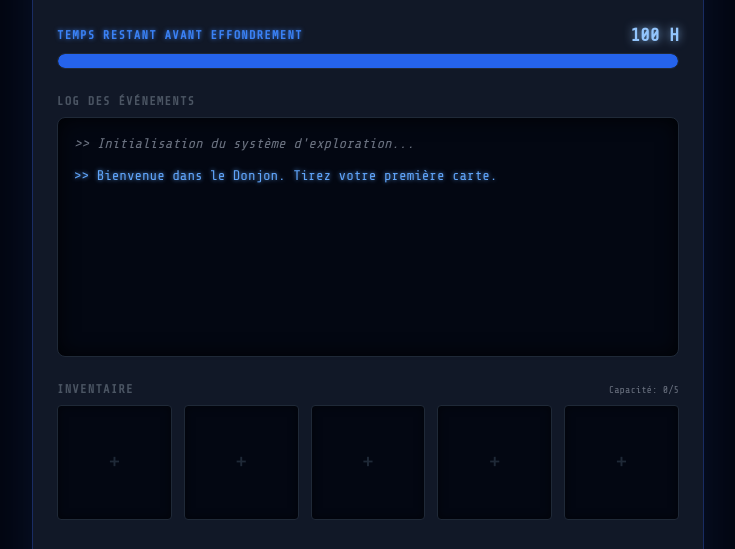
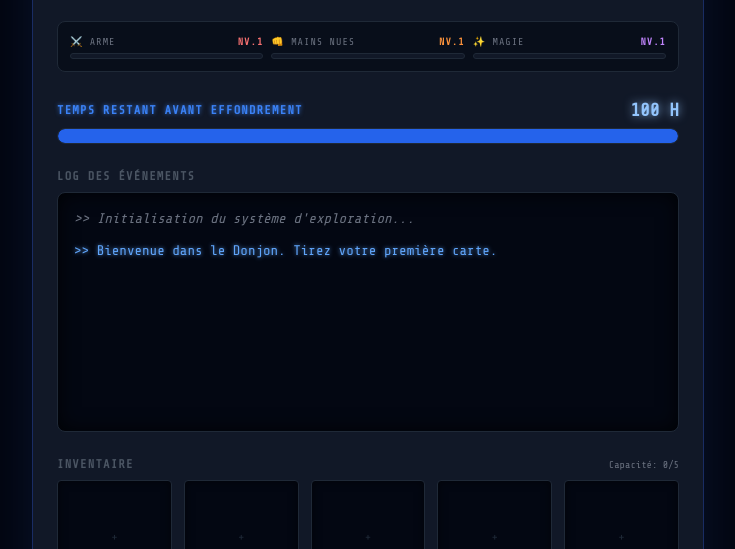
Before and after one commit to maximegardere-beep/Crawler, a plain HTML site: page index.html in a window 1280 px wide. Shown: the part 248-797 px from the top of the page, without its empty margins (272-1007 px from the left). Drawn offline with nearby package versions, Linux system fonts and the light colour scheme.

Commit message:
Etape 4: carte joueur avec les 3 barres de competence, bump cache v5

```diff
--- a/index.html
+++ b/index.html
@@ -56,6 +56,37 @@
                 </div>
             </div>
         </header>
+
+        <!-- 1bis. Carte Joueur : Compétences -->
+        <section class="grid grid-cols-3 gap-2 bg-gray-950/60 border border-gray-800 rounded-lg p-3">
+            <div class="flex flex-col gap-1">
+                <div class="flex justify-between text-[10px] uppercase tracking-widest text-gray-500">
+                    <span>⚔️ Arme</span>
+                    <span id="skill-weapon-level" class="text-red-400 font-bold">Nv.1</span>
+                </div>
+                <div class="w-full bg-gray-900 rounded-full h-1.5 border border-gray-800 overflow-hidden">
+                    <div id="skill-weapon-bar" class="bg-red-600 h-full rounded-full transition-all duration-500" style="width: 0%"></div>
+                </div>
+            </div>
+            <div class="flex flex-col gap-1">
+                <div class="flex justify-between text-[10px] uppercase tracking-widest text-gray-500">
+                    <span>👊 Mains nues</span>
+                    <span id="skill-unarmed-level" class="text-orange-400 font-bold">Nv.1</span>
+                </div>
+                <div class="w-full bg-gray-900 rounded-full h-1.5 border border-gray-800 overflow-hidden">
+                    <div id="skill-unarmed-bar" class="bg-orange-600 h-full rounded-full transition-all duration-500" style="width: 0%"></div>
+                </div>
+            </div>
+            <div class="flex flex-col gap-1">
+                <div class="flex justify-between text-[10px] uppercase tracking-widest text-gray-500">
+                    <span>✨ Magie</span>
+                    <span id="skill-magic-level" class="text-purple-400 font-bold">Nv.1</span>
+                </div>
+                <div class="w-full bg-gray-900 rounded-full h-1.5 border border-gray-800 overflow-hidden">
+                    <div id="skill-magic-bar" class="bg-purple-600 h-full rounded-full transition-all duration-500" style="width: 0%"></div>
+                </div>
+            </div>
+        </section>
 
         <!-- 2. Temps Restant (Barre de progression) -->
         <section class="flex flex-col gap-1">
@@ -134,10 +165,10 @@
     </main>
 
     <!-- Scripts chargés dans le bon ordre : catalogues de données, puis générateur, puis moteur principal -->
-    <script src="bestiary.js?v=4"></script>
-    <script src="items.js?v=4"></script>
-    <script src="districts.js?v=4"></script>
-    <script src="generator.js?v=4"></script>
-    <script src="app.js?v=4"></script>
+    <script src="bestiary.js?v=5"></script>
+    <script src="items.js?v=5"></script>
+    <script src="districts.js?v=5"></script>
+    <script src="generator.js?v=5"></script>
+    <script src="app.js?v=5"></script>
 </body>
 </html>
```
